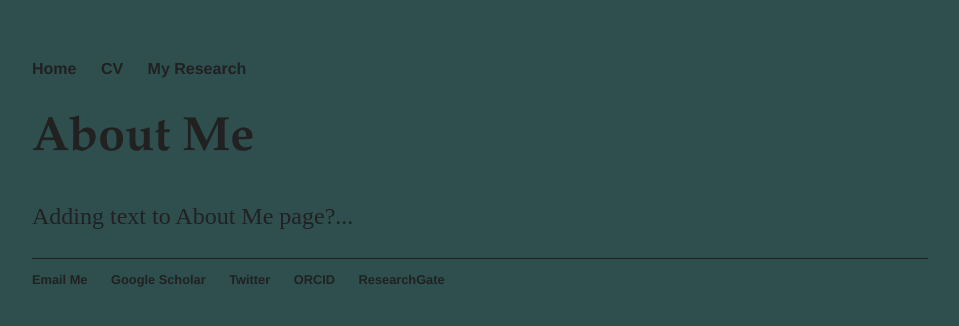
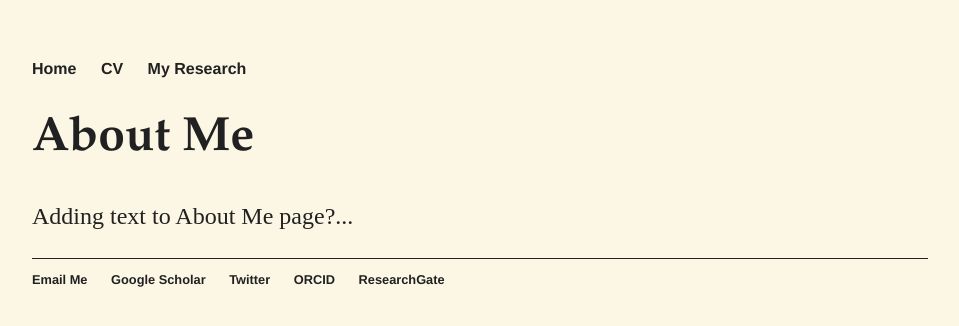
Before and after one commit to alyssa-stansfield/alyssa-stansfield.github.io, a Jekyll site: the page built from about/index.html, in a window 1280 px wide. Shown: the top 326 px of the page, without its empty margins (160-1119 px from the left). Built offline with Jekyll 4.4.1, drawn with Linux system fonts in a browser that asks for light colours.

Commit message:
Adding right bar

```diff
--- a/css/main.css
+++ b/css/main.css
@@ -1,7 +1,7 @@
 body {
     margin: 60px auto;
     width: 70%;
-    background-color: #2F4F4F;
+    background-color:#FCF7E5;
 }
 
 nav ul, footer ul {
@@ -70,11 +70,20 @@
 }
 
 .leftbar{
-   background-color:#FCF7E5;
-   width:20px;
+   background-color:#2F4F4F;
+   width:50px;
    height:100%;
    position:fixed;
    top:0;
    left:0;
    padding-top: 0px;
 }
+
+.rightbar{
+   background-color:#2F4F4F;
+   width:50px;
+   height:100%;
+   top:0;
+   padding-top: 0px;
+   right:100%;
+}
--- a/index.html
+++ b/index.html
@@ -25,3 +25,6 @@
 <li><b>March 2022:</b> Successfully defended my PhD dissertation entitled “An Exploration of Tropical Cyclone Precipitation Under Climate Change Forcings”</li>
 </ul>
 </div>
+
+<div class="rightbar">
+</div>
```
